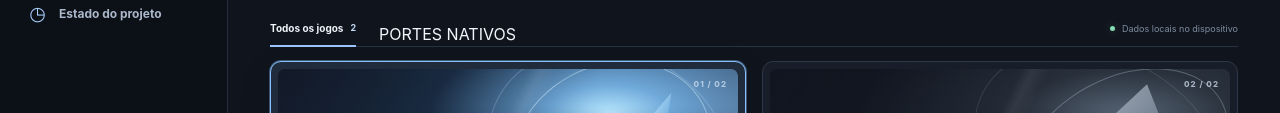
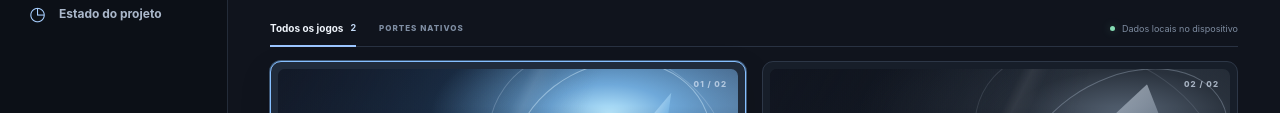
Before and after one commit to CarlosCosta07-s/Platina_reluzente-, an Electron app: page launcher-app/web/index.html in a window 1280 px wide. Shown: the part 190-303 px from the top of the page. Drawn offline with Linux system fonts and the light colour scheme; no server answers.

Commit message:
Style library category as a non-interactive label

```diff
--- a/launcher-app/web/styles.css
+++ b/launcher-app/web/styles.css
@@ -82,6 +82,7 @@ a { color: inherit; }
 .library-tab.active { color: #f0f5fc; }
 .library-tab.active::after { content: ""; position: absolute; bottom: -1px; left: 0; right: 0; height: 2px; background: var(--accent); }
 .library-tab b { color: #c3d9f5; font-size: 9px; }
+.filter-note { padding-bottom: 12px; color: #7f8ea3; font-size: 8px; font-weight: 850; letter-spacing: 1px; }
 .toolbar-note { display: inline-flex; align-items: center; gap: 7px; padding-bottom: 11px; color: #7e8ca0; font-size: 9px; white-space: nowrap; }
 .tiny-dot { width: 5px; height: 5px; }
 .game-library-grid { display: grid; grid-template-columns: repeat(2, minmax(0, 1fr)); gap: 16px; }
```
